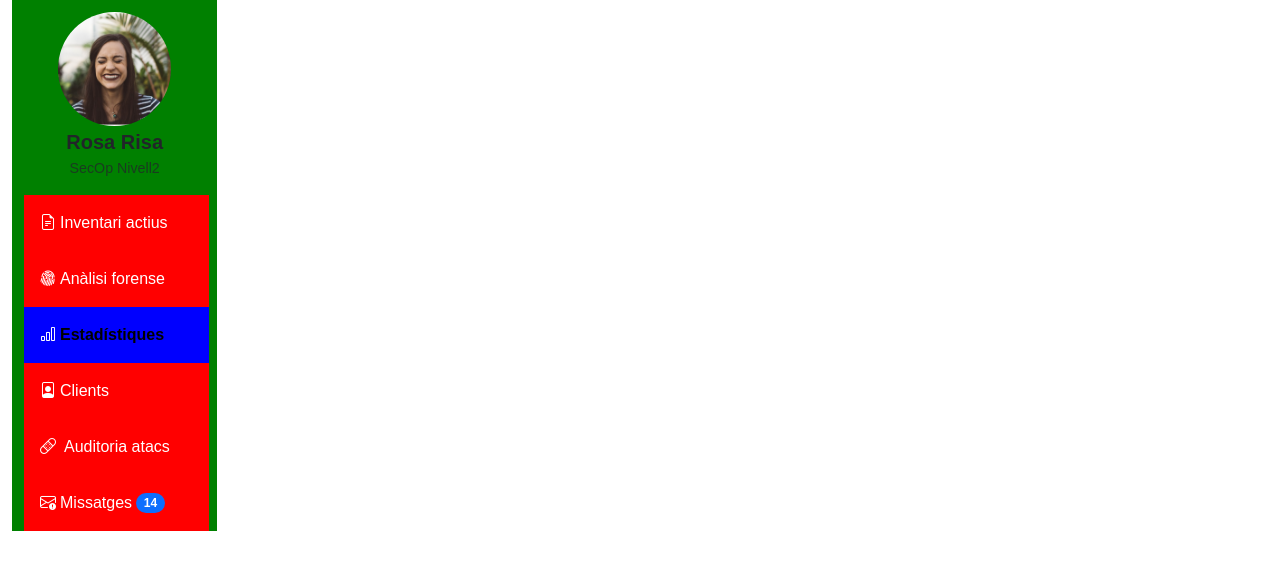
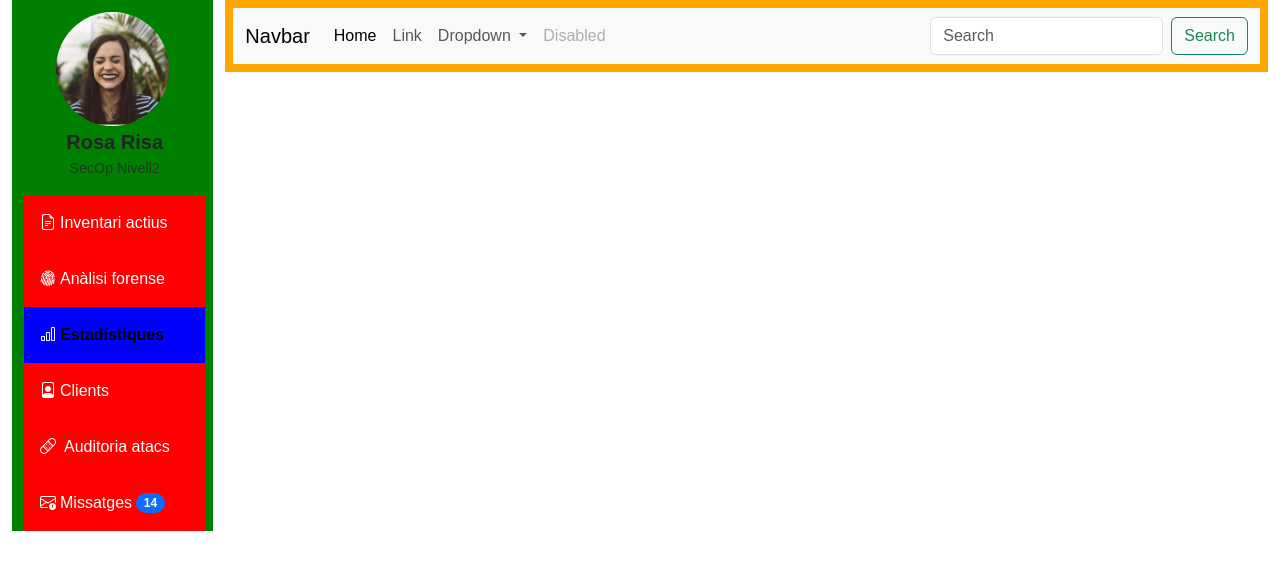
Before and after one commit to DavidSer1/phpAbril, a PHP site: page /udact4.html in a window 1280 px wide. Shown: the top 570 px of the page. Run offline with PHP 8.4, Linux system fonts and the light colour scheme; some web fonts are replaced.

Commit message:
arreglos header

```diff
--- a/ud8act4recursos/udact4.css
+++ b/ud8act4recursos/udact4.css
@@ -19,3 +19,6 @@
 .fondopatata{
     background-color: blue;
 }
+.fondonav{
+  background-color: orange;
+}
--- a/ud8act4recursos/udact4.html
+++ b/ud8act4recursos/udact4.html
@@ -27,12 +27,14 @@
 
     <div class="container-fluid">
         <div class="row align-items-start p-0">
-            <div class="col-2 p-0 ps-2 ms-1">
-                <ul class="nav flex-column px-2 fondoblau pt-1">
+            <div class="col-2 p-0 ps-2">
+
+              <div class="ms-1">
+                <ul class="nav flex-column px-2 fondoblau pt-1 ">
                   <div class="d-flex flex-column p-2 align-items-center">
                     <img src="./img/persona1.png" class="rounded-circle  perfil" alt="Foto de usuario" />
-                    <h5 class="fw-bold my-1 ">Rosa Risa</h5>
-                    <p class="text-muted  fs-7 mb-2 secop ">SecOp Nivell2</p>
+                    <h5 class="fw-bold my-1 ms-1 ">Rosa Risa</h5>
+                    <p class="text-muted  fs-7 mb-2 secop ms-1 ">SecOp Nivell2</p>
                   </div>
               <div class="ps-1">
                   <li class="nav-item p-2 fondoheader ">
@@ -77,12 +79,49 @@
                   </li>
                    </div>
                 </ul>
-
+               </div>
               </div>
 
             <div class="col-10">
 
-
+<div class="p-2 fondonav">
+<nav class="navbar navbar-expand-lg bg-body-tertiary">
+  <div class="container-fluid">
+    <a class="navbar-brand" href="#">Navbar</a>
+    <button class="navbar-toggler" type="button" data-bs-toggle="collapse" data-bs-target="#navbarSupportedContent" aria-controls="navbarSupportedContent" aria-expanded="false" aria-label="Toggle navigation">
+      <span class="navbar-toggler-icon"></span>
+    </button>
+    <div class="collapse navbar-collapse" id="navbarSupportedContent">
+      <ul class="navbar-nav me-auto mb-2 mb-lg-0">
+        <li class="nav-item">
+          <a class="nav-link active" aria-current="page" href="#">Home</a>
+        </li>
+        <li class="nav-item">
+          <a class="nav-link" href="#">Link</a>
+        </li>
+        <li class="nav-item dropdown">
+          <a class="nav-link dropdown-toggle" href="#" role="button" data-bs-toggle="dropdown" aria-expanded="false">
+            Dropdown
+          </a>
+          <ul class="dropdown-menu">
+            <li><a class="dropdown-item" href="#">Action</a></li>
+            <li><a class="dropdown-item" href="#">Another action</a></li>
+            <li><hr class="dropdown-divider"></li>
+            <li><a class="dropdown-item" href="#">Something else here</a></li>
+          </ul>
+        </li>
+        <li class="nav-item">
+          <a class="nav-link disabled" aria-disabled="true">Disabled</a>
+        </li>
+      </ul>
+      <form class="d-flex" role="search">
+        <input class="form-control me-2" type="search" placeholder="Search" aria-label="Search"/>
+        <button class="btn btn-outline-success" type="submit">Search</button>
+      </form>
+    </div>
+  </div>
+</nav>
+</div>
 
             </div>
         </div>
```
